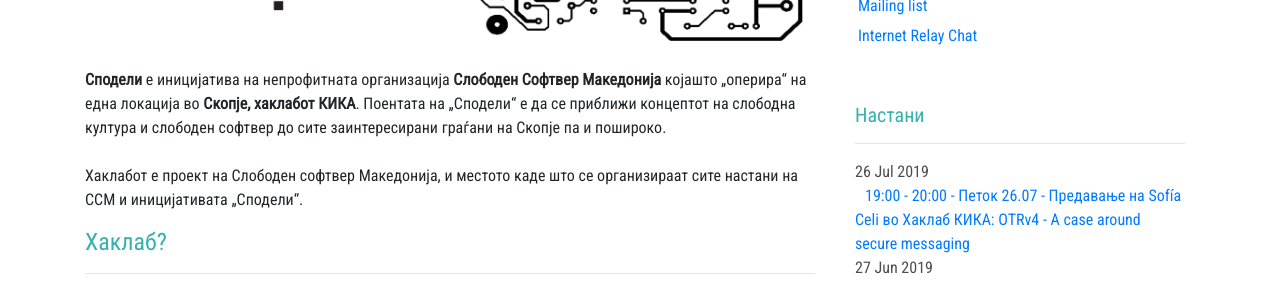
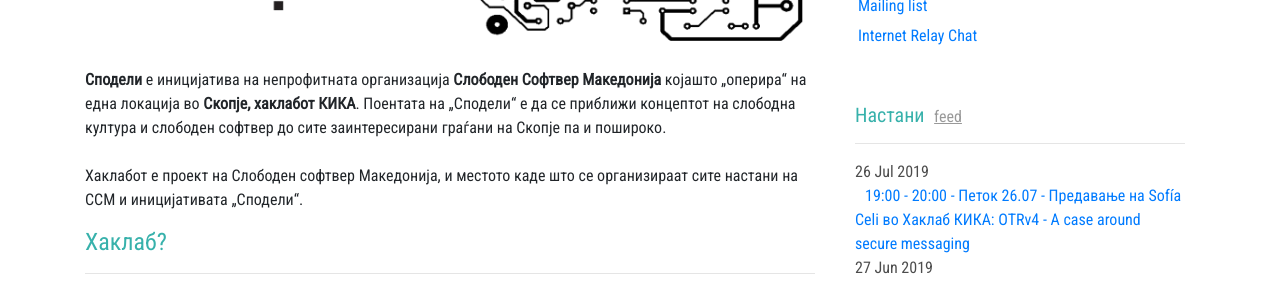
Before and after one commit to skopjehacklab/hackerspace, a Jekyll site: the page built from index.html, in a window 1280 px wide. Shown: the part 256-539 px from the top of the page. Built offline with Jekyll 4.4.1, drawn with Linux system fonts in a browser that asks for light colours; nearby versions of some CDN libraries.

Commit message:
add events feed link

```diff
--- a/index.html
+++ b/index.html
@@ -38,7 +38,7 @@ title: "Дома"
             </ul>
         </div>
         <div class="info-panel">
-            <h5 class="sidebar-header">Настани</h5>
+            <h5 class="sidebar-header">Настани <a href="feed/events.xml"><span style="margin-left: 5px; font-size: medium; text-decoration: underline; color: #999">feed</span></a></h5>
             <hr>
             {% assign sorted = site.events | sort: 'start_date' | reverse %}
             {% if sorted.first != nil %}
```
